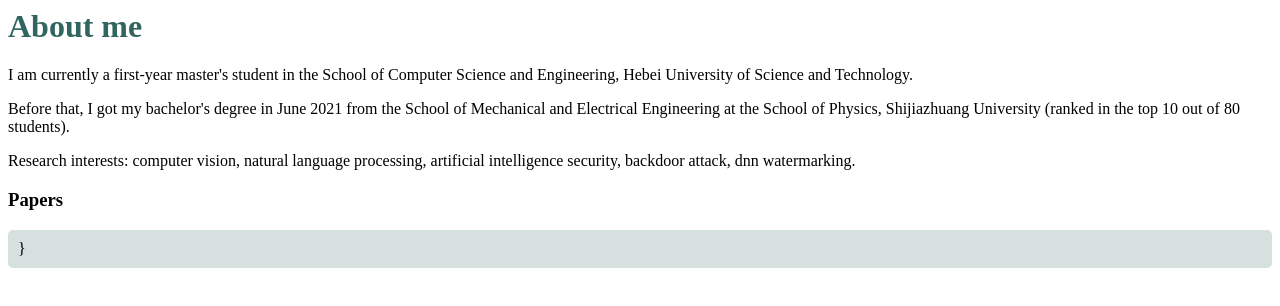
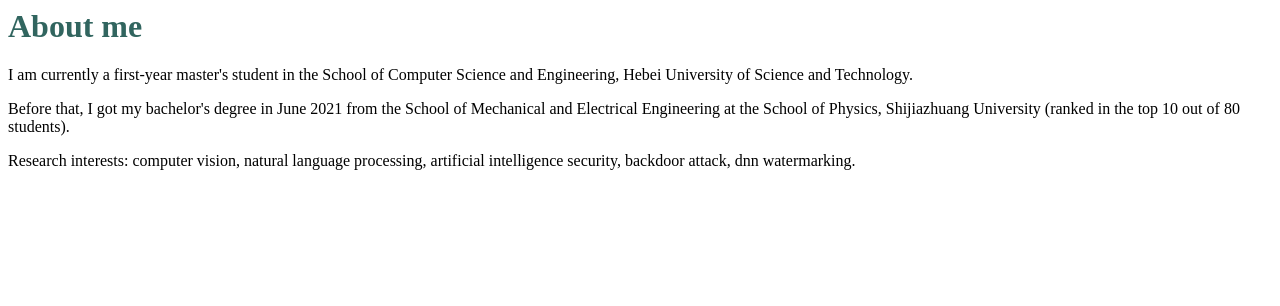
Before and after one commit to jialiuying/jialiuying, a plain HTML site: page index.html in a window 1280 px wide. Drawn offline with Linux system fonts and the light colour scheme.

Commit message:
Update index.html

```diff
--- a/index.html
+++ b/index.html
@@ -5,14 +5,5 @@
  <p>I am currently a first-year master's student in the School of Computer Science and Engineering, Hebei University of Science and Technology.</p >
  <p>Before that, I got my bachelor's degree in June 2021 from the School of Mechanical and Electrical Engineering at the School of Physics, Shijiazhuang University (ranked in the top 10 out of 80 students).</p >
  <p>Research interests: computer vision, natural language processing, artificial intelligence security, backdoor attack, dnn watermarking.</p >
- <h3>Papers</h3>
- <div style='background-color:#d6e0df; padding-left:10px;
- padding-right:10px;
- padding-top:10px;
- padding-bottom:10px;
- border-radius: 5px
- '>
- } <br>
-   </div>
- </div>
+
  </html>
```
